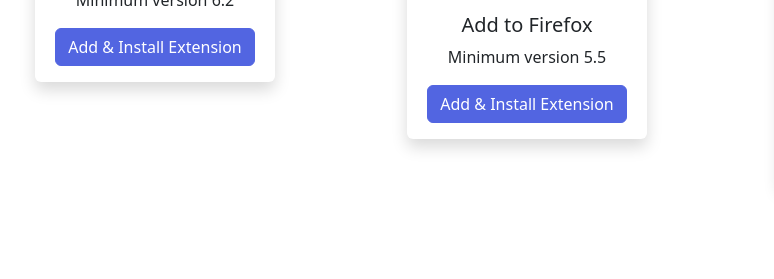
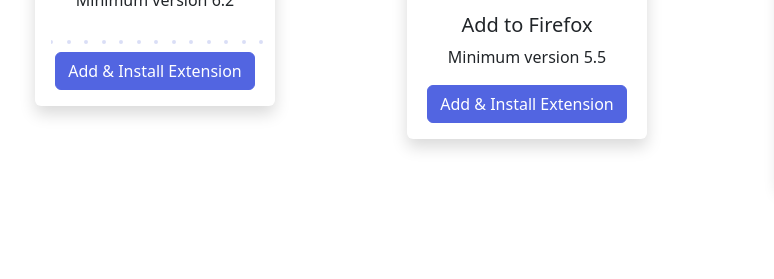
Before and after one commit to akustikoa/sprint1.2, a website: page index.html in a window 1280 px wide. Shown: the part 2024-2303 px from the top of the page, 101-875 px from the left. Drawn offline with nearby package versions, Linux system fonts and the light colour scheme.

Commit message:
afegit con contenido

```diff
--- a/index.html
+++ b/index.html
@@ -168,10 +168,10 @@
                 class="card-img-top p-5 hfoto"
                 alt="imagen_chrome"
               />
-              <div class="card-body">
+              <div class="card-body overflow-x-hidden">
                 <h5 class="card-title">Add to Chrome</h5>
                 <p class="card-text">Minimum version 6.2</p>
-
+                <img src="./img/bg-dots.svg" />
                 <a href="#" class="btn btn-primary">Add & Install Extension</a>
               </div>
             </div>
```
